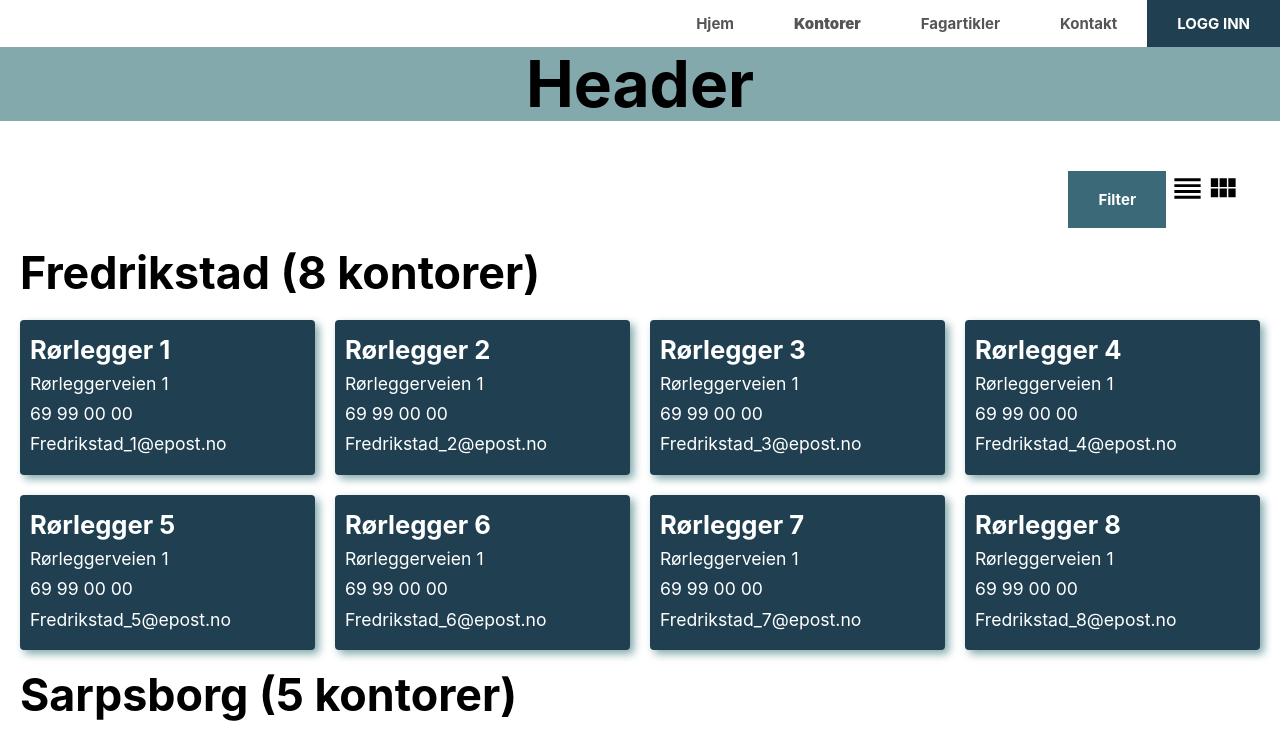
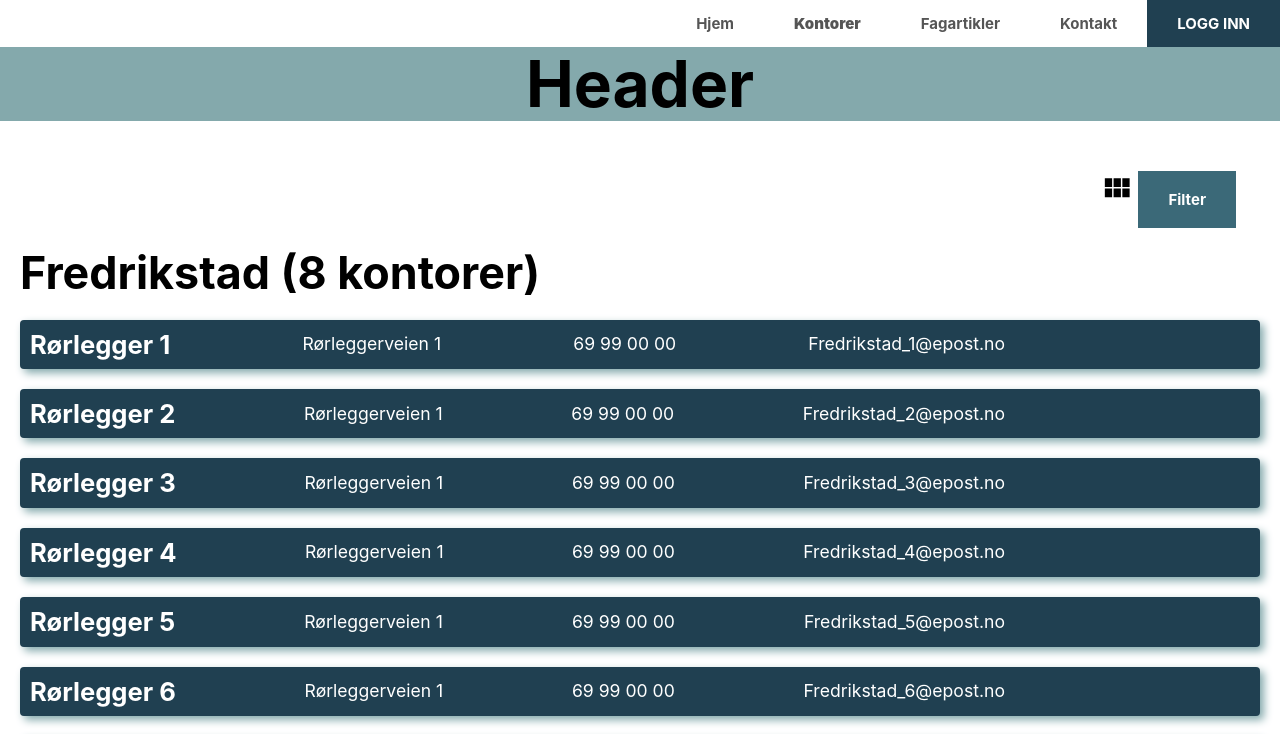
Before and after one commit to ramibakir/Eksamen_Webapplikasjoner, a React app in the folder client/: page /offices in a window 1280 px wide. Shown: the top 734 px of the page. Built offline with nearby package versions, Linux system fonts and the light colour scheme.

Commit message:
Implemented toggle between card and list view of offices

```diff
--- a/client/src/pages/Offices.jsx
+++ b/client/src/pages/Offices.jsx
@@ -1,4 +1,4 @@
-import React from 'react';
+import React, { useState } from 'react';
 import styled from 'styled-components';
 import { Link } from 'react-router-dom';
 import ReorderIcon from '@material-ui/icons/Reorder';
@@ -29,6 +29,8 @@ const RightAlignedFilter = styled(FilterContainer)`
 `;
 
 const Offices = () => {
+  const [cardView, setCardView] = useState(false);
+
   const officeList = [
     { id: 'fr', place: 'Fredrikstad', officeNr: [1, 2, 3, 4, 5, 6, 7, 8] },
     { id: 'sa', place: 'Sarpsborg', officeNr: [1, 2, 3, 4, 5] },
@@ -36,15 +38,31 @@ const Offices = () => {
     { id: 'os', place: 'Oslo', officeNr: [1, 2, 3, 4] },
   ];
 
+  const toggleCardView = () => {
+    setCardView((display) => !display);
+  };
+
   return (
     <StyledOfficesWrapper>
       <RightAlignedFilter>
+        {cardView ? (
+          <ReorderIcon
+            fontSize="large"
+            onClick={toggleCardView}
+            style={{ cursor: 'pointer' }}
+          />
+        ) : (
+          <ViewModuleIcon
+            fontSize="large"
+            onClick={toggleCardView}
+            style={{ cursor: 'pointer' }}
+          />
+        )}
         <FilterButton>Filter</FilterButton>
-        <ReorderIcon fontSize="large" />
-        <ViewModuleIcon fontSize="large" />
       </RightAlignedFilter>
 
-      {officeList.map((office) => (
+      {cardView
+        ? officeList.map((office) => (
             <>
               <StyledSubHeader>
                 <StyledSubtitle>
@@ -70,9 +88,8 @@ const Offices = () => {
                 ))}
               </StyledGridContainer>
             </>
-      ))}
-
-      {officeList.map((office) => (
+          ))
+        : officeList.map((office) => (
             <>
               <StyledSubHeader>
                 <StyledSubtitle>
```
Lines whose indentation alone changed are shown as unchanged.
